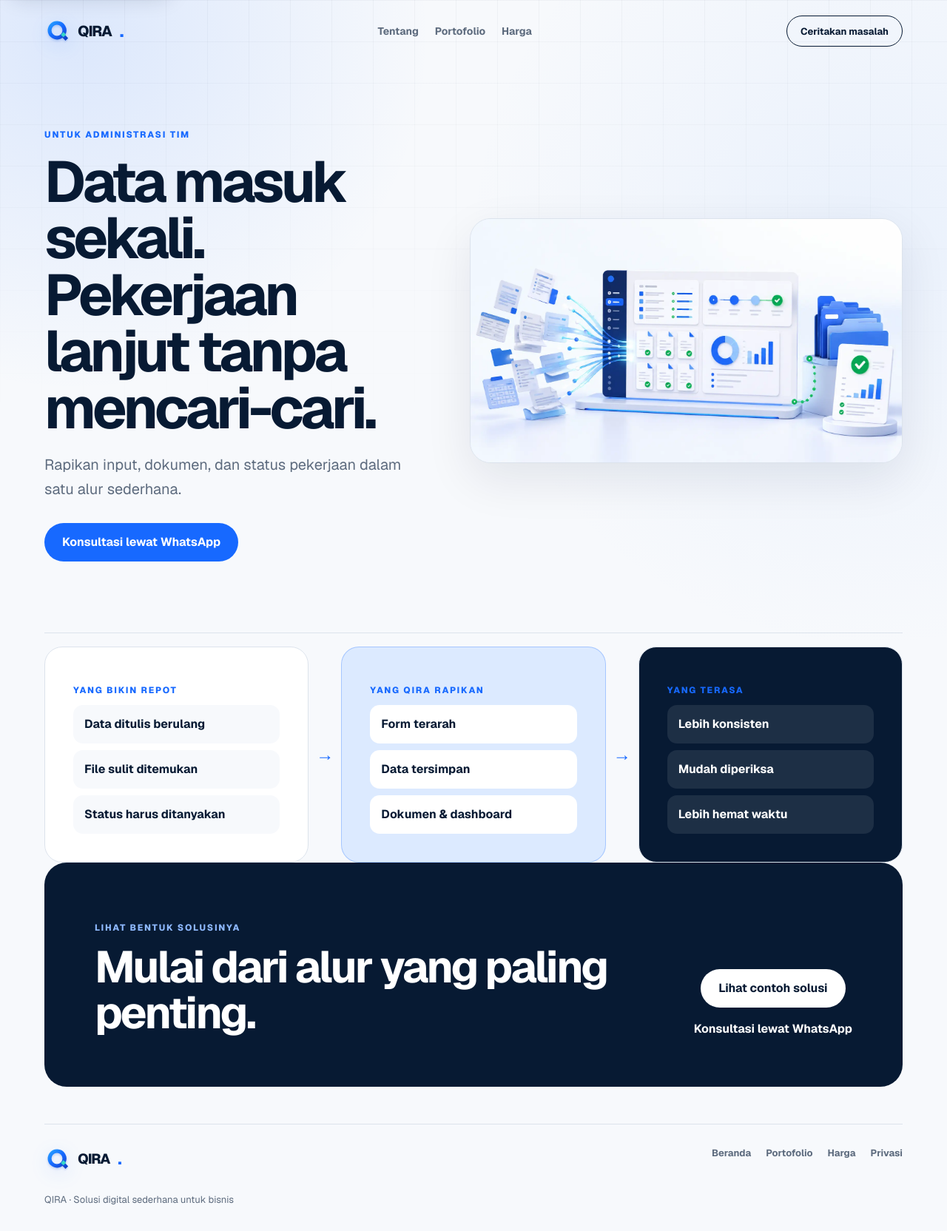
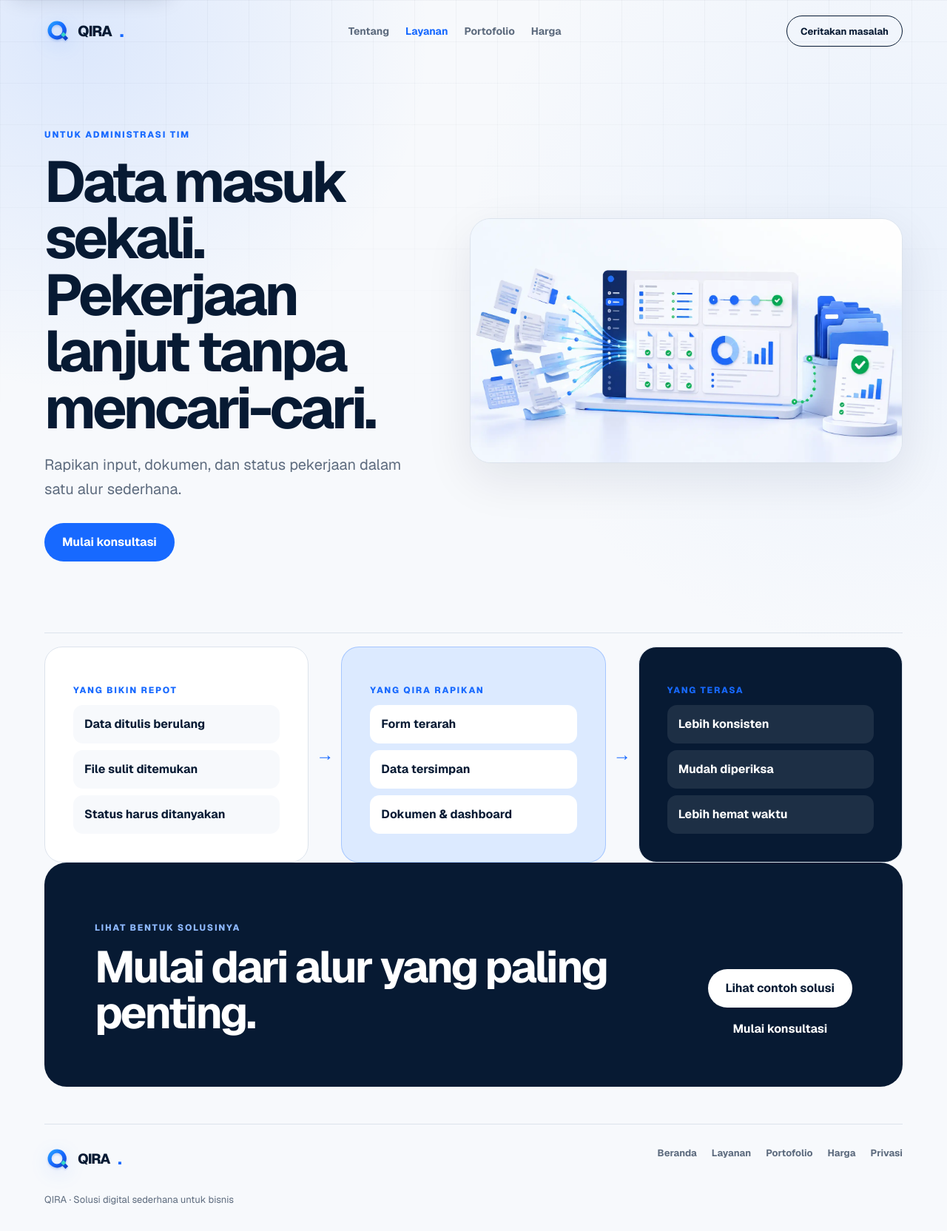
Before and after one commit to fransiskusmahendra/qira-platform, a Next.js app in the folder apps/public-web/: page /untuk/administrasi-tim in a window 1280 px wide. Shown: the whole page at 74% size. Built offline with nearby package versions, Linux system fonts and the light colour scheme; no server answers.

Commit message:
Align consultation funnel and finish public audit fixes

```diff
--- a/apps/public-web/app/_components/ContextualWhatsAppCta.tsx
+++ b/apps/public-web/app/_components/ContextualWhatsAppCta.tsx
@@ -17,7 +17,7 @@ export function ContextualWhatsAppCta({
     <Link
       className={className}
       href={`/discovery?context=${encodeURIComponent(context)}`}
-      onClick={() => void trackConversion("whatsapp_request_click")}
+      onClick={() => void trackConversion("consultation_request_click")}
     >
       {children}
     </Link>
--- a/apps/public-web/app/api/analytics/route.ts
+++ b/apps/public-web/app/api/analytics/route.ts
@@ -2,7 +2,7 @@ import { NextResponse } from "next/server";
 import { createAdminClient } from "../../../lib/supabase/admin";
 
 const ALLOWED_EVENTS = new Set([
-  "landing_view","story_start","story_complete","discovery_start","discovery_submit","problem_select","pricing_view","portfolio_view","lead_submit","hero_explainer_interact","solution_explore","before_after_interact","application_example_interact","homepage_cta_click","whatsapp_request_click","service_view","assessment_step_2","assessment_step_3","assessment_step_4","assessment_complete","case_study_view","process_view","guide_view","vital_lcp_good","vital_lcp_needs_improvement","vital_lcp_poor","vital_inp_good","vital_inp_needs_improvement","vital_inp_poor","vital_cls_good","vital_cls_needs_improvement","vital_cls_poor"
+  "landing_view","story_start","story_complete","discovery_start","discovery_submit","problem_select","pricing_view","portfolio_view","lead_submit","hero_explainer_interact","solution_explore","before_after_interact","application_example_interact","homepage_cta_click","whatsapp_request_click","consultation_request_click","service_view","assessment_step_2","assessment_step_3","assessment_step_4","assessment_complete","case_study_view","process_view","guide_view","vital_lcp_good","vital_lcp_needs_improvement","vital_lcp_poor","vital_inp_good","vital_inp_needs_improvement","vital_inp_poor","vital_cls_good","vital_cls_needs_improvement","vital_cls_poor"
 ]);
 
 function normalizePath(value: unknown) { if (typeof value !== "string") return "/"; const path = value.trim(); if (!path.startsWith("/") || path.length > 160) return "/"; return path.split("?")[0] || "/"; }
--- a/apps/public-web/app/discovery/_components/DiscoveryForm.tsx
+++ b/apps/public-web/app/discovery/_components/DiscoveryForm.tsx
@@ -226,7 +226,7 @@ export function DiscoveryForm({ services }: DiscoveryFormProps) {
   return <form className={styles.workspace} style={{ gridTemplateColumns: "1fr", maxWidth: 820 }} onSubmit={handleSubmit} noValidate>
     <div className={styles.formContent}>
       <div className={styles.mobileProgress} style={{ display: "flex" }}><span>{safeIndex + 1} / {screens.length}</span><span>{progress}%</span></div>
-      <div className={styles.progressTrack} aria-label={`Progres ${progress}%`}><span style={{ width: `${progress}%` }} /></div>
+      <div className={styles.progressTrack} role="progressbar" aria-valuemin={1} aria-valuemax={screens.length} aria-valuenow={safeIndex + 1} aria-valuetext={`${progress}% selesai`} aria-label={`Langkah ${safeIndex + 1} dari ${screens.length}`}><span style={{ width: `${progress}%` }} /></div>
 
       <section className={styles.formSection}>
         <div className={styles.sectionNumber}>{screen?.kind === "question" ? stageLabel(screen.question) : screen?.kind === "identity" ? "Kenalan singkat" : "Selesai"}</div>
--- a/apps/public-web/app/discovery/page.tsx
+++ b/apps/public-web/app/discovery/page.tsx
@@ -24,7 +24,7 @@ export default async function DiscoveryPage({ searchParams }: { searchParams: Pr
       <section className={styles.intro}>
         <p className={styles.eyebrow}>Sedikit lagi</p>
         <h1>Biar solusinya lebih pas.</h1>
-        <p>{safeContext ? `Kebutuhan: ${safeContext}. ` : ""}Empat pertanyaan singkat, lalu QIRA menghubungimu lewat WhatsApp.</p>
+        <p>{safeContext ? `Kebutuhan: ${safeContext}. ` : ""}Lengkapi kontak dan beberapa jawaban singkat. Setelah itu QIRA menindaklanjuti lewat WhatsApp.</p>
       </section>
 
       <DiscoveryForm services={SERVICE_CATALOG.map(({ id, name, outcome }) => ({ id, name, outcome }))} />
--- a/apps/public-web/app/untuk/[slug]/page.tsx
+++ b/apps/public-web/app/untuk/[slug]/page.tsx
@@ -52,7 +52,14 @@ export async function generateMetadata({ params }: { params: Promise<{ slug: str
   const { slug } = await params;
   const item = USE_CASES[slug as UseCaseSlug];
   if (!item) return {};
-  return { title: item.eyebrow.replace("Untuk ", "Solusi untuk "), description: item.lead, alternates: { canonical: `/untuk/${slug}` }, openGraph: { title: `${item.title} | QIRA`, description: item.lead, url: `/untuk/${slug}`, type: "website" } };
+  const title = item.eyebrow.replace("Untuk ", "Solusi untuk ");
+  return {
+    title,
+    description: item.lead,
+    alternates: { canonical: `/untuk/${slug}` },
+    openGraph: { title: `${item.title} | QIRA`, description: item.lead, url: `/untuk/${slug}`, type: "website", images: [{ url: "/opengraph-image", width: 1200, height: 630, alt: item.title }] },
+    twitter: { card: "summary_large_image", title: `${item.title} | QIRA`, description: item.lead, images: ["/opengraph-image"] },
+  };
 }
 
 export default async function UseCasePage({ params }: { params: Promise<{ slug: string }> }) {
@@ -62,10 +69,10 @@ export default async function UseCasePage({ params }: { params: Promise<{ slug:
 
   return <main>
     <ConversionTracker event="service_view" />
-    <nav className="companyNav shell" aria-label="Navigasi utama"><Link className="brand" href="/">QIRA<span>.</span></Link><div className="companyNavLinks"><Link href="/about">Tentang</Link><Link href="/portfolio">Portofolio</Link><Link href="/harga">Harga</Link></div><Link className="smallButton" href="/coba-masalah">Ceritakan masalah</Link></nav>
-    <section className={`${styles.hero} shell`}><div className={styles.heroCopy}><p className="eyebrow">{item.eyebrow}</p><h1>{item.title}</h1><p>{item.lead}</p><div className={styles.heroActions}><ContextualWhatsAppCta context={item.eyebrow}>Konsultasi lewat WhatsApp</ContextualWhatsAppCta></div></div><figure className={styles.heroVisual}><Image src={item.image} alt={item.alt} width={1672} height={941} quality={90} priority sizes="(max-width: 960px) 100vw, 48vw" /></figure></section>
+    <nav className="companyNav shell" aria-label="Navigasi utama"><Link className="brand" href="/">QIRA<span>.</span></Link><div className="companyNavLinks"><Link href="/about">Tentang</Link><Link href="/layanan" aria-current="page">Layanan</Link><Link href="/portfolio">Portofolio</Link><Link href="/harga">Harga</Link></div><Link className="smallButton" href="/coba-masalah">Ceritakan masalah</Link></nav>
+    <section className={`${styles.hero} shell`}><div className={styles.heroCopy}><p className="eyebrow">{item.eyebrow}</p><h1>{item.title}</h1><p>{item.lead}</p><div className={styles.heroActions}><ContextualWhatsAppCta context={item.eyebrow}>Mulai konsultasi</ContextualWhatsAppCta></div></div><figure className={styles.heroVisual}><Image src={item.image} alt={item.alt} width={1672} height={941} quality={90} priority sizes="(max-width: 960px) 100vw, 48vw" /></figure></section>
     <section className="useCaseJourney shell" aria-label="Perubahan yang dibantu QIRA"><div className="useCaseColumn problem"><p className="kicker">Yang bikin repot</p>{item.pains.map((text) => <span key={text}>{text}</span>)}</div><div className="useCaseArrow" aria-hidden="true">→</div><div className="useCaseColumn qira"><p className="kicker">Yang QIRA rapikan</p>{item.flow.map((text) => <span key={text}>{text}</span>)}</div><div className="useCaseArrow" aria-hidden="true">→</div><div className="useCaseColumn result"><p className="kicker">Yang terasa</p>{item.outcomes.map((text) => <span key={text}>{text}</span>)}</div></section>
-    <section className="companyClosing simpleCompactClosing shell"><div><p className="kicker">Lihat bentuk solusinya</p><h2>Mulai dari alur yang paling penting.</h2></div><div className="closingActions"><Link className="primaryButton light" href={item.solutionHref}>Lihat contoh solusi</Link><ContextualWhatsAppCta context={item.eyebrow} className="textLink lightText">Konsultasi lewat WhatsApp</ContextualWhatsAppCta></div></section>
-    <footer className="companyFooter shell"><div><Link className="brand" href="/">QIRA<span>.</span></Link></div><div className="footerLinks"><Link href="/">Beranda</Link><Link href="/portfolio">Portofolio</Link><Link href="/harga">Harga</Link><Link href="/privasi">Privasi</Link></div><span>QIRA · Solusi digital sederhana untuk bisnis</span></footer>
+    <section className="companyClosing simpleCompactClosing shell"><div><p className="kicker">Lihat bentuk solusinya</p><h2>Mulai dari alur yang paling penting.</h2></div><div className="closingActions"><Link className="primaryButton light" href={item.solutionHref}>Lihat contoh solusi</Link><ContextualWhatsAppCta context={item.eyebrow} className="textLink lightText">Mulai konsultasi</ContextualWhatsAppCta></div></section>
+    <footer className="companyFooter shell"><div><Link className="brand" href="/">QIRA<span>.</span></Link></div><div className="footerLinks"><Link href="/">Beranda</Link><Link href="/layanan">Layanan</Link><Link href="/portfolio">Portofolio</Link><Link href="/harga">Harga</Link><Link href="/privasi">Privasi</Link></div><span>QIRA · Solusi digital sederhana untuk bisnis</span></footer>
   </main>;
 }
```
Also changed, not shown: apps/public-web/app/solusi/[slug]/page.tsx (+4 -4 lines).
